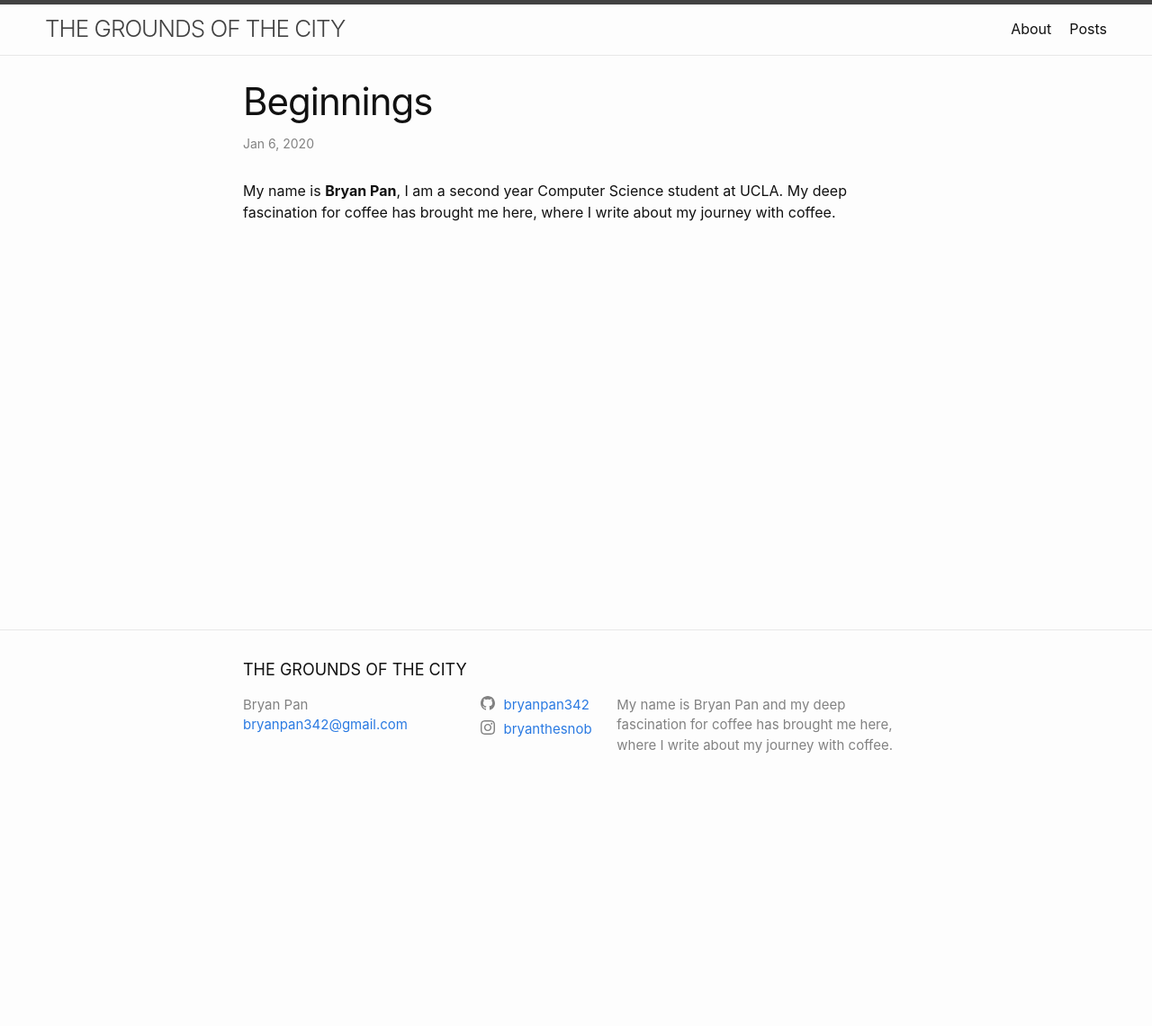
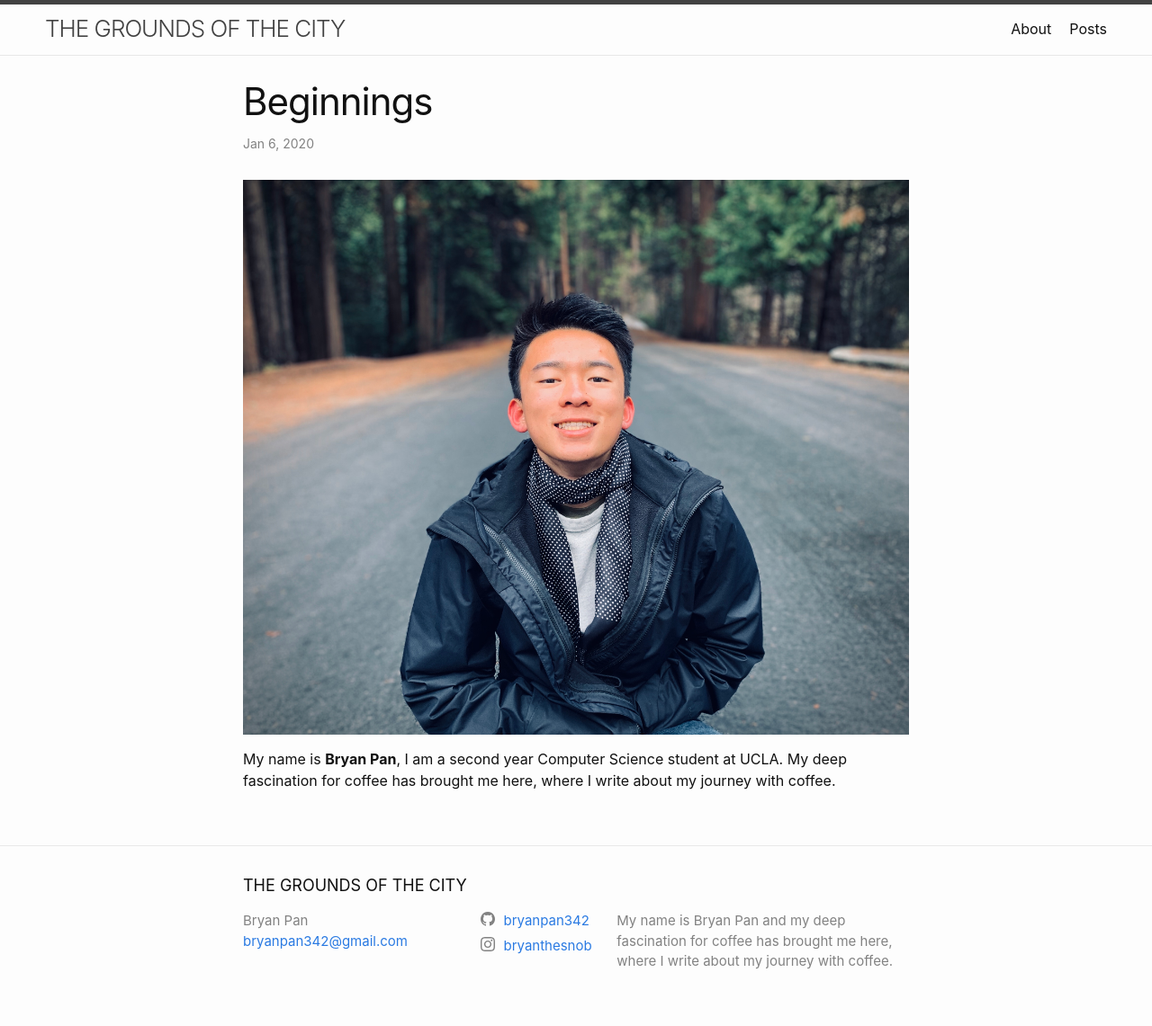
Before and after one commit to BryanPan342/blog, a Jekyll site: the page built from _posts/2020-01-05-beginnings.markdown, in a window 1280 px wide. Shown: the whole page at 90% size. Built offline with Jekyll 4.4.1, drawn with Linux system fonts in a browser that asks for light colours; before the commit the page ends 900 px from its top, so only the background shows below that.

Commit message:
style test 4

```diff
--- a/_posts/2020-01-05-beginnings.markdown
+++ b/_posts/2020-01-05-beginnings.markdown
@@ -5,4 +5,6 @@ date:   2020-01-05 17:43:43 -0800
 categories: Opinions
 ---
 
+![image](/assets/images/about-profile.jpg){:class="img-responsive"}
+
 My name is **Bryan Pan**, I am a second year Computer Science student at UCLA. My deep fascination for coffee has brought me here, where I write about my journey with coffee.
```
